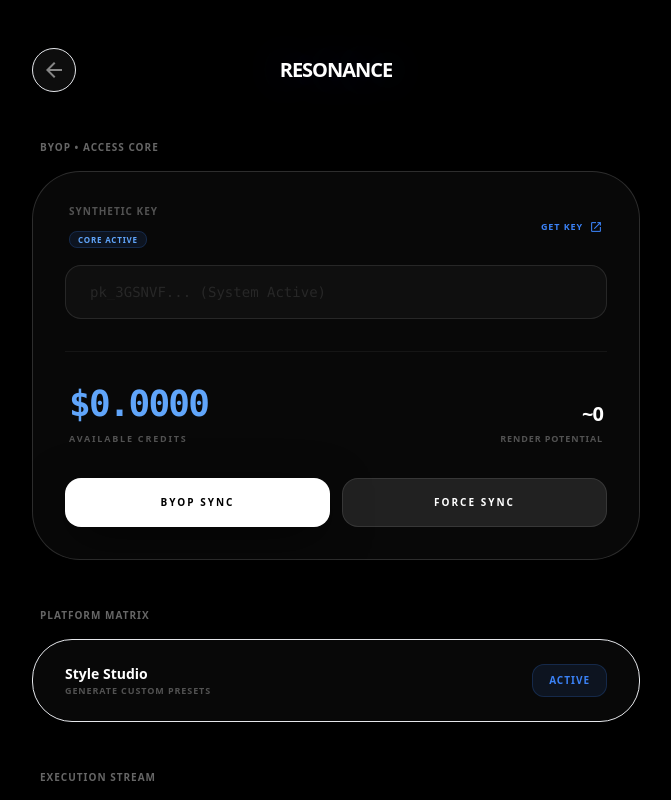
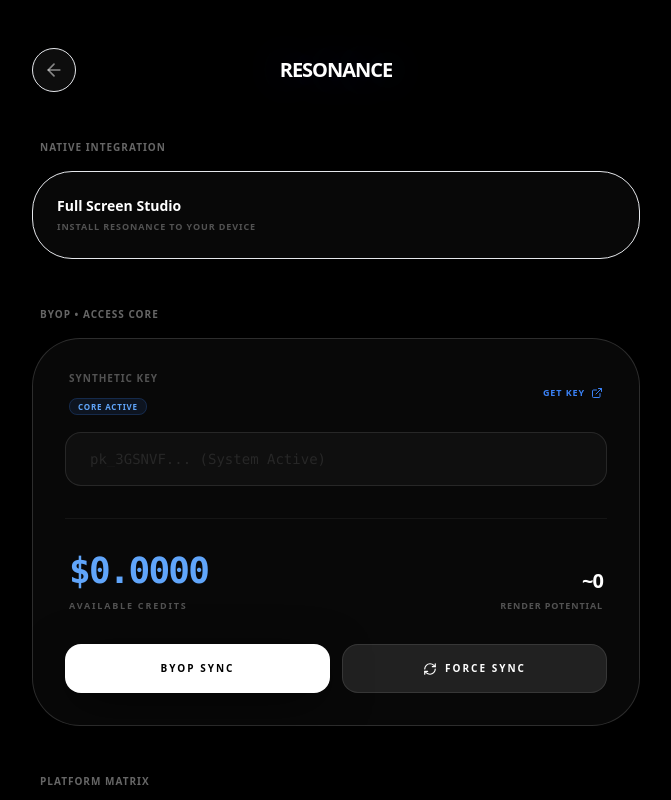
Before and after one commit to Bakhshi7889/Resonance-ai, a React (Vite) app: page / in a window 1280 px wide. Both pictures are taken after a click on the button 46 px from the left and 54 px from the top of the page. Shown: the whole page, without its empty margins (304-975 px from the left). Built offline with nearby package versions, Linux system fonts and the light colour scheme; no server answers.

Commit message:
feat: Add PWA installation support
Integrate PWA installation functionality to allow users to install the application to their device. This includes handling the `beforeinstallprompt` event and providing a mechanism for initiating the installation.

```diff
--- a/App.tsx
+++ b/App.tsx
@@ -1,5 +1,4 @@
-
-import React, { useState, useEffect, useCallback, useRef } from 'react';
+import React, { useState, useEffect, useCallback } from 'react';
 import { Layout } from './components/Layout';
 import ImageGenerator from './components/ImageGenerator';
 import { History } from './components/History';
@@ -29,6 +28,7 @@ const DEFAULT_SETTINGS: AppSettings = {
 
 const App: React.FC = () => {
   const [currentRoute, setCurrentRoute] = useState<AppRoute>(AppRoute.GENERATOR);
+  const [deferredPrompt, setDeferredPrompt] = useState<any>(null);
 
   const [settings, setSettings] = useState<AppSettings>(() => {
     try {
@@ -61,6 +61,24 @@ const App: React.FC = () => {
     }
   });
 
+  // PWA Install Logic
+  useEffect(() => {
+    const handler = (e: any) => {
+      e.preventDefault();
+      setDeferredPrompt(e);
+    };
+    window.addEventListener('beforeinstallprompt', handler);
+    return () => window.removeEventListener('beforeinstallprompt', handler);
+  }, []);
+
+  const handleInstallApp = async () => {
+    if (deferredPrompt) {
+      deferredPrompt.prompt();
+      const { outcome } = await deferredPrompt.userChoice;
+      if (outcome === 'accepted') setDeferredPrompt(null);
+    }
+  };
+
   // Cross-tab synchronization
   useEffect(() => {
     const handleStorageChange = (e: StorageEvent) => {
@@ -78,7 +96,6 @@ const App: React.FC = () => {
     return () => window.removeEventListener('storage', handleStorageChange);
   }, []);
 
-  // Strong Persistence Atomic Wrappers
   const handleUpdateSettings = useCallback((newSettings: Partial<AppSettings>) => {
     setSettings(prev => {
       const updated = { ...prev, ...newSettings };
@@ -149,6 +166,8 @@ const App: React.FC = () => {
             settings={settings}
             updateSettings={handleUpdateSettings}
             onNavigate={setCurrentRoute}
+            installAvailable={!!deferredPrompt}
+            onInstall={handleInstallApp}
           />
         );
       default:
--- a/components/Preferences.tsx
+++ b/components/Preferences.tsx
@@ -1,16 +1,20 @@
 import React, { useState, useEffect, useCallback } from 'react';
-import { motion } from 'framer-motion';
+import { motion, AnimatePresence } from 'framer-motion';
+import { DownloadCloud, Smartphone, Share, PlusSquare, ArrowLeft, ExternalLink, RefreshCw, Layers } from 'lucide-react';
 import { AppSettings, AppRoute, AccountState } from '../types';
-import { getAccountDetails, getEstimatedImagesLeft, getAuthUrl, HIDDEN_DEFAULT_KEY } from '../services/pollinations';
+import { getAccountDetails, getEstimatedImagesLeft, getAuthUrl } from '../services/pollinations';
 
 interface PreferencesProps {
   settings: AppSettings;
   updateSettings: (newSettings: Partial<AppSettings>) => void;
   onNavigate: (route: AppRoute) => void;
+  installAvailable?: boolean;
+  onInstall?: () => void;
 }
 
-export const Preferences: React.FC<PreferencesProps> = ({ settings, updateSettings, onNavigate }) => {
+export const Preferences: React.FC<PreferencesProps> = ({ settings, updateSettings, onNavigate, installAvailable, onInstall }) => {
   const [accountState, setAccountState] = useState<AccountState>({ profile: null, balance: null, usage: [], isLoading: false, error: null });
+  const [showInstallGuide, setShowInstallGuide] = useState(false);
 
   const fetchDetails = useCallback(async () => {
     setAccountState(prev => ({ ...prev, isLoading: true }));
@@ -20,31 +24,85 @@ export const Preferences: React.FC<PreferencesProps> = ({ settings, updateSettin
 
   useEffect(() => {
     fetchDetails();
-    const timer = setTimeout(fetchDetails, 600);
-    return () => clearTimeout(timer);
   }, [fetchDetails]);
 
   const handleConnectExternal = () => {
-      // User authorization via Pollinations
-      window.location.href = getAuthUrl(window.location.origin + window.location.pathname);
+    window.location.href = getAuthUrl(window.location.origin + window.location.pathname);
   };
 
   const handleOpenPollinations = () => {
-      window.open('https://enter.pollinations.ai', '_blank');
+    window.open('https://enter.pollinations.ai', '_blank');
   };
 
   const isManual = settings.apiKey && settings.apiKey.trim().length > 5;
+  const isStandalone = window.matchMedia('(display-mode: standalone)').matches || (window.navigator as any).standalone;
+  const isIOS = /iPad|iPhone|iPod/.test(navigator.userAgent) && !(window as any).MSStream;
 
   return (
     <div className="flex flex-col h-full bg-black text-white w-full overflow-y-auto no-scrollbar">
-      <div className="max-w-2xl mx-auto w-full px-8 pt-12 pb-32 space-y-12">
+      <div className="max-w-2xl mx-auto w-full px-8 pt-12 pb-40 space-y-12">
         <header className="flex items-center justify-between">
-            <button onClick={() => onNavigate(AppRoute.GENERATOR)} className="size-11 rounded-full bg-white/5 backdrop-blur-[40px] border-[0.5px] border-white/12 flex items-center justify-center text-white/50 active:scale-95 transition-all">
-              <span className="material-symbols-outlined">arrow_back</span>
+            <button onClick={() => onNavigate(AppRoute.GENERATOR)} className="size-11 rounded-full bg-white/5 backdrop-blur-[40px] border-[0.5px] border-white/12 flex items-center justify-center text-white/50 active:scale-90 transition-all">
+              <ArrowLeft size={20} />
             </button>
             <h1 className="text-xl font-black uppercase tracking-tighter logo-text">Resonance</h1>
             <div className="size-11" />
         </header>
+
+        {/* PWA INSTALL SECTION */}
+        {!isStandalone && (
+          <section className="space-y-4">
+              <p className="text-[10px] font-black text-white/40 uppercase tracking-widest ml-2">Native Integration</p>
+              <div className="bg-white/[0.03] backdrop-blur-[40px] rounded-[2.5rem] p-6 border-[0.5px] border-white/12 space-y-4 overflow-hidden relative">
+                  <div className="flex items-center justify-between gap-4">
+                      <div className="flex-1">
+                          <h3 className="text-sm font-bold text-white">Full Screen Studio</h3>
+                          <p className="text-[9px] text-white/30 uppercase font-black tracking-widest mt-1">Install Resonance to your device</p>
+                      </div>
+                      {installAvailable ? (
+                        <button
+                          onClick={onInstall}
+                          className="size-12 rounded-2xl bg-primary flex items-center justify-center text-white shadow-glow active:scale-95 transition-all"
+                        >
+                          <DownloadCloud size={20} />
+                        </button>
+                      ) : isIOS ? (
+                        <button
+                          onClick={() => setShowInstallGuide(!showInstallGuide)}
+                          className="px-5 h-12 rounded-2xl bg-white/5 border border-white/10 text-[10px] font-black uppercase tracking-widest flex items-center gap-2 hover:bg-white/10 active:scale-95 transition-all"
+                        >
+                          <Smartphone size={16} />
+                          {showInstallGuide ? 'Close' : 'Setup'}
+                        </button>
+                      ) : null}
+                  </div>
+
+                  <AnimatePresence>
+                    {showInstallGuide && isIOS && (
+                      <motion.div
+                        initial={{ height: 0, opacity: 0 }}
+                        animate={{ height: 'auto', opacity: 1 }}
+                        exit={{ height: 0, opacity: 0 }}
+                        className="pt-4 space-y-4 border-t border-white/5 mt-4"
+                      >
+                        <div className="flex items-start gap-3">
+                          <div className="size-8 rounded-full bg-white/5 flex items-center justify-center shrink-0">
+                            <Share size={14} className="text-primary" />
+                          </div>
+                          <p className="text-[11px] text-white/60 leading-relaxed pt-1">Tap the <span className="text-white font-bold">Share</span> button in Safari's bottom toolbar.</p>
+                        </div>
+                        <div className="flex items-start gap-3">
+                          <div className="size-8 rounded-full bg-white/5 flex items-center justify-center shrink-0">
+                            <PlusSquare size={14} className="text-primary" />
+                          </div>
+                          <p className="text-[11px] text-white/60 leading-relaxed pt-1">Scroll down and select <span className="text-white font-bold">"Add to Home Screen"</span>.</p>
+                        </div>
+                      </motion.div>
+                    )}
+                  </AnimatePresence>
+              </div>
+          </section>
+        )}
 
         <section className="space-y-4">
             <p className="text-[10px] font-black text-white/40 uppercase tracking-widest ml-2">BYOP • Access Core</p>
@@ -65,7 +123,7 @@ export const Preferences: React.FC<PreferencesProps> = ({ settings, updateSettin
                             onClick={handleOpenPollinations}
                             className="text-[9px] text-primary font-black uppercase tracking-widest flex items-center gap-1.5 hover:underline"
                         >
-                            GET KEY <span className="material-symbols-outlined text-[14px]">open_in_new</span>
+                            GET KEY <ExternalLink size={12} />
                         </button>
                     </div>
                     <div className="relative">
@@ -102,8 +160,9 @@ export const Preferences: React.FC<PreferencesProps> = ({ settings, updateSettin
                         </button>
                         <button
                             onClick={fetchDetails}
-                            className="py-4 rounded-2xl bg-white/10 text-white text-[10px] font-black uppercase tracking-[0.2em] border border-white/10 active:scale-95 transition-all"
+                            className="py-4 rounded-2xl bg-white/10 text-white text-[10px] font-black uppercase tracking-[0.2em] border border-white/10 active:scale-95 transition-all flex items-center justify-center gap-2"
                         >
+                            <RefreshCw size={14} className={accountState.isLoading ? 'animate-spin' : ''} />
                             FORCE SYNC
                         </button>
                     </div>
@@ -120,9 +179,9 @@ export const Preferences: React.FC<PreferencesProps> = ({ settings, updateSettin
                         <span className="text-[9px] text-white/30 uppercase font-black tracking-widest">Generate Custom Presets</span>
                     </div>
                     <button
-                        onClick={() => updateSettings({ enhance: !settings.enhance })}
-                        className="text-[10px] font-black text-primary uppercase tracking-widest bg-primary/10 px-4 py-2 rounded-xl border border-primary/20"
+                        className="text-[10px] font-black text-primary uppercase tracking-widest bg-primary/10 px-4 py-2 rounded-xl border border-primary/20 flex items-center gap-2"
                     >
+                        <Layers size={12} />
                         Active
                     </button>
                 </div>
```
